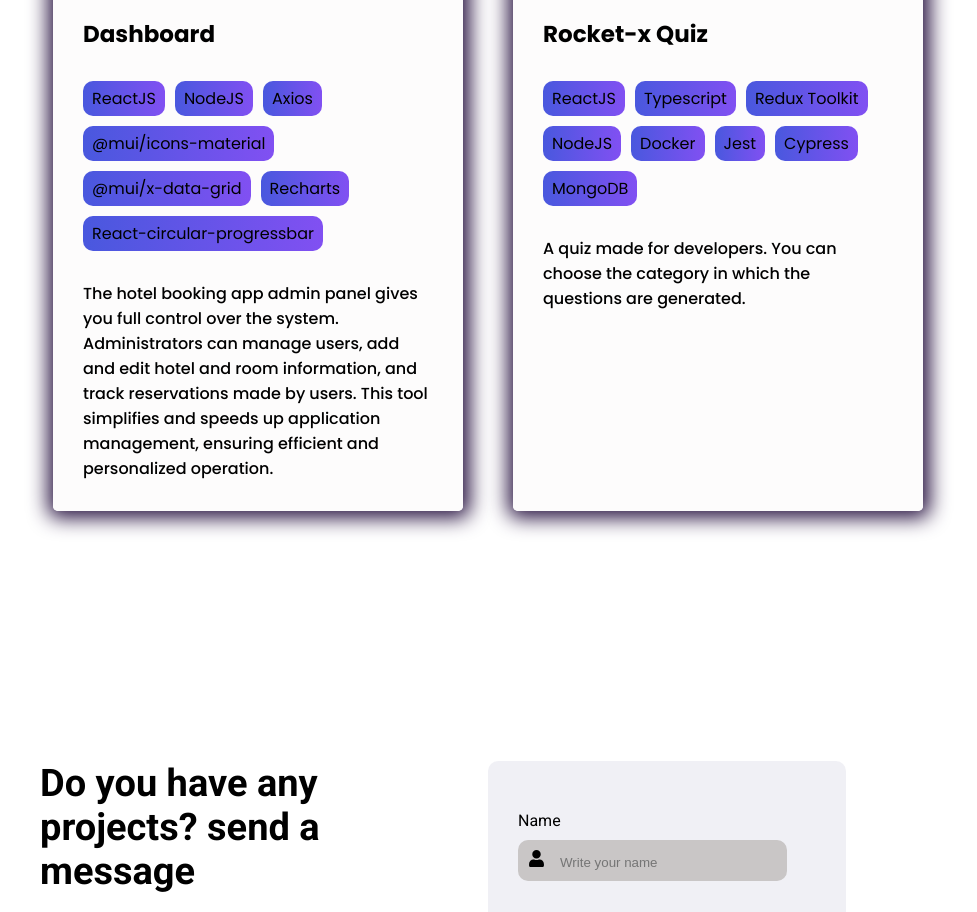
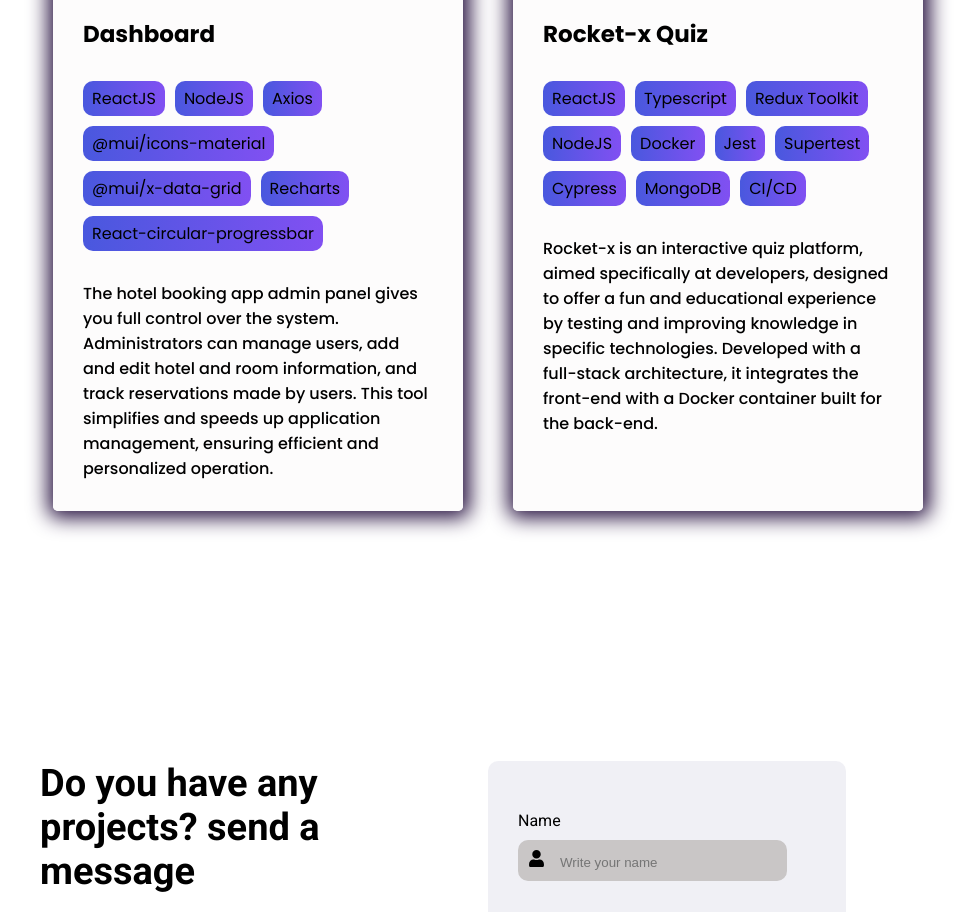
Before and after one commit to Mth-dev022/Portifolio, a React (Vite) app: page / in a window 1280 px wide. Shown: the part 5400-6312 px from the top of the page, without its empty margins (152-1129 px from the left). Built offline with nearby package versions, Linux system fonts and the light colour scheme.

Commit message:
Update TodosComponent.jsx

```diff
--- a/src/components/Projects/Components/TodosComponent.jsx
+++ b/src/components/Projects/Components/TodosComponent.jsx
@@ -204,11 +204,13 @@ const TodosComponent = () => {
           <span className='stack'>NodeJS</span>
           <span className='stack'>Docker</span>
           <span className='stack'>Jest</span>
+          <span className='stack'>Supertest</span>
           <span className='stack'>Cypress</span>
           <span className='stack'>MongoDB</span>
+          <span className='stack'>CI/CD</span>
         </div>
         <div className='description-area'>
-          <p className='description'>{t("A quiz made for developers. You can choose the category in which the questions are generated.")}</p>
+          <p className='description'>{t("Rocket-x is an interactive quiz platform, aimed specifically at developers, designed to offer a fun and educational experience by testing and improving knowledge in specific technologies. Developed with a full-stack architecture, it integrates the front-end with a Docker container built for the back-end.")}</p>
         </div>
       </div>
 
```
